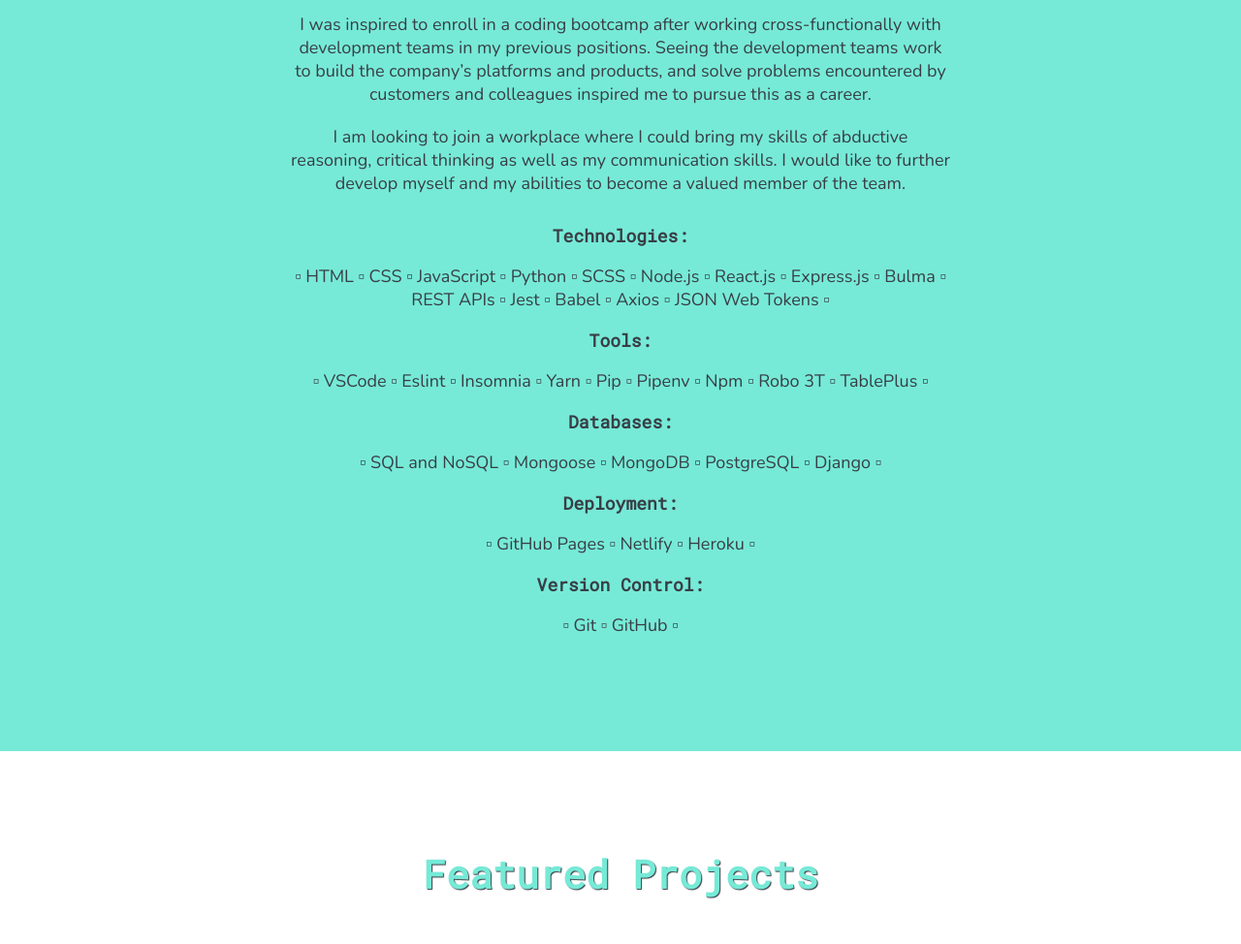
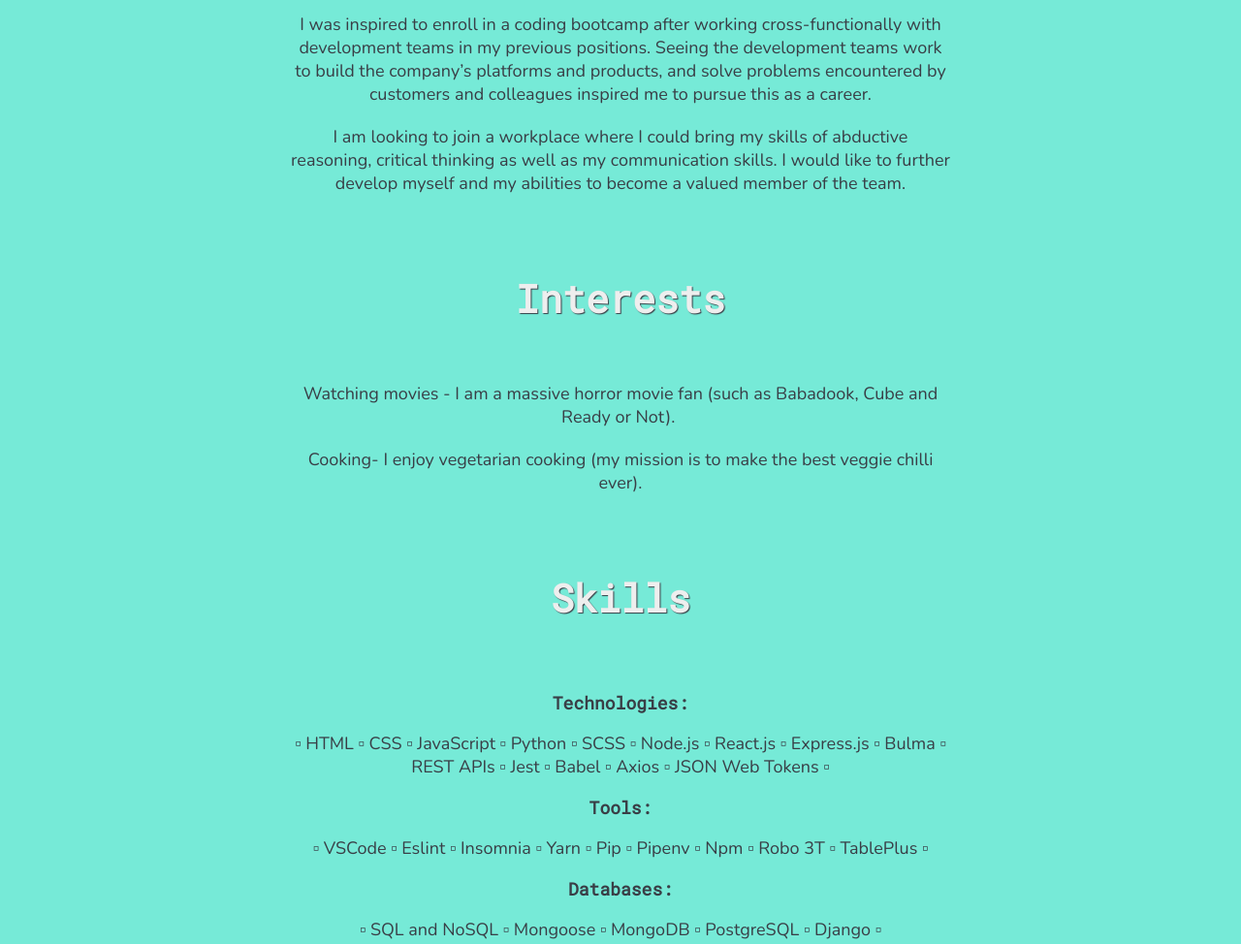
Before and after one commit to KL-dotcom/KL-dotcom.github.io, a plain HTML site: page index.html in a window 1280 px wide. Shown: the part 817-1791 px from the top of the page at 97% size. Drawn offline with nearby package versions, Linux system fonts and the light colour scheme.

Commit message:
added interests plus dates

```diff
--- a/index.html
+++ b/index.html
@@ -45,10 +45,16 @@
           communication skills. I would like to further develop myself and my abilities to become a valued member of the
           team.
         </p>
+        <section class="interests">
+          <h3>Interests</h3>
+          <p>Watching movies - I am a massive horror movie fan (such as Babadook, Cube and Ready or Not). </p>
+          <p>Cooking- I enjoy vegetarian cooking (my mission is to make the best veggie chilli ever).</p>
+        </section>
+
 
     </section>
     <section class="skills">
-      <!-- <h3>My Skills</h3> -->
+      <h3>Skills</h3>
       <div class="skills-container">
         <p>Technologies:</p>
         <ul>
@@ -117,7 +123,7 @@
           <div class="feature-container">
             <h4>Kitty Food Dash</h4>
             <ul>
-              <li>Javascript</li>
+              <li>JavaScript</li>
               <li>HTML</li>
               <li>CSS</li>
             </ul>
@@ -216,12 +222,14 @@
       <h3>Experience</h3>
       <div class="role">
         <h4>Software Engineering Immersive Student, General Assembly</h4>
+        <h4>March - June 2020</h4>
         <p>Attended daily stand-up and lessons, along with homework. We covered fullstack
           development, TDD and UX fundamentals, and used Agile development
           practices. Completed multiple projects, both as an individual and part of a group.</p>
       </div>
       <div class="role">
         <h4>Anti-Money Laundering Investigator, Monese</h4>
+        <h4>July 2019 - February 2020</h4>
         <p>Carried out investigations on customer bank accounts, managed customer relationships while investigation was
           underway
           and wrote Suspicious Activity Reports. This position involved research, reasoning, risk-based decision making
@@ -229,6 +237,7 @@
       </div>
       <div class="role">
         <h4>Compliance Analyst, Property Partner</h4>
+        <h4>August 2017 - July 2019</h4>
         <p>Involved in a general compliance position, from Client Money and Asset Management to Due Diligence of
           customers, lending
           and borrowing entities and affiliates, and Anti-Money Laundering Investigation. This position involved
--- a/styles/main.css
+++ b/styles/main.css
@@ -89,7 +89,7 @@ h1 {
   color: #393e46;
 }
 
-.about h3, .skills h3, .experience h3 {
+.about h3, .skills h3, .interests h3, .experience h3 {
   margin: 0;
   padding: 2rem;
   font-size: 1.5rem;
@@ -107,9 +107,12 @@ h1 {
   .about p, .experience p {
     padding: 10px 300px 10px 300px;
   }
-  .about h3, .skills h3, .experience h3 {
+  .about h3, .experience h3, .skills h3, .interests h3 {
     padding-top: 100px;
     font-size: 2.5rem;
+  }
+  .interests h3, .skills h3 {
+    padding: 70px 300px 50px 300px;
   }
 }
 
```
